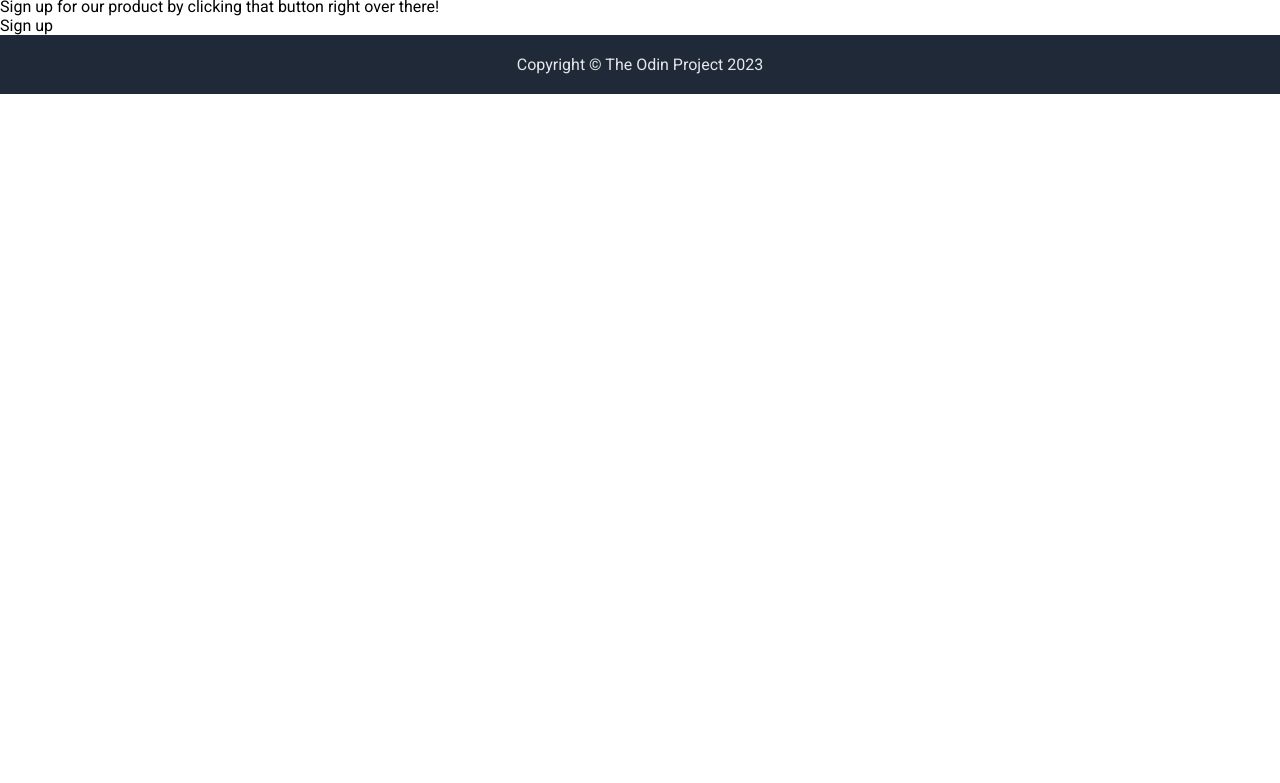
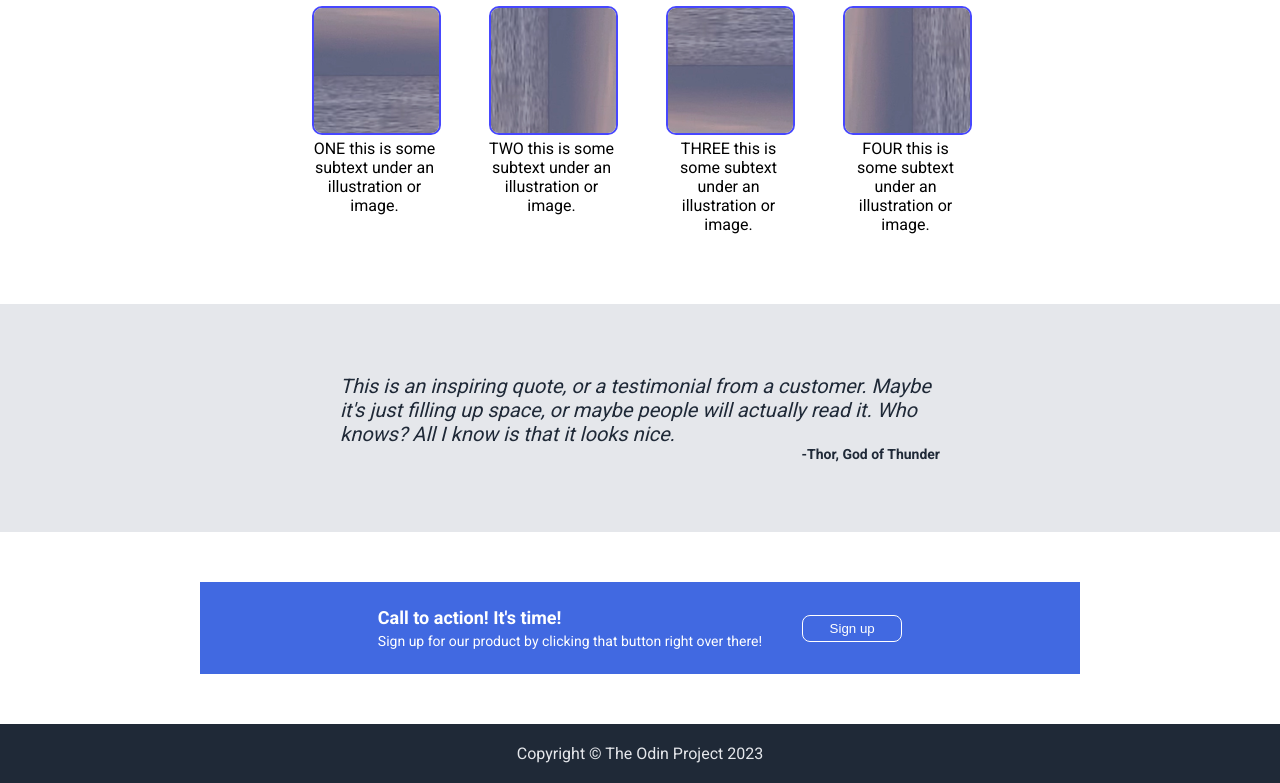
Before and after one commit to alternapop/odin, a plain HTML site: page odin-foundation-landing-page/index.html in a window 1280 px wide. Shown: the part 574-1357 px from the top of the page. Before the commit the page ends 800 px from the top, so only its background shows below. Drawn offline with Linux system fonts and the light colour scheme.

Commit message:
Complete Odin Founation Landing Page Projedct

```diff
--- a/odin-foundation-landing-page/css/style.css
+++ b/odin-foundation-landing-page/css/style.css
@@ -15,6 +15,8 @@ a {
 ul {
     list-style-type: none;
 }
+
+/* nav and hero sections */
 
 .header{
     display: flex;
@@ -40,21 +42,20 @@ padding-right: 150px;
 
 
 .hero{
-    height:300px;
-
+    /* height:300px; */
     display: flex;
     justify-content: center;
-
     background: #1F2937;
     color: #E5E7EB;
 }
 
 .hero-left, .hero-right {
-    width: 400px;
-    height:250px;
+    width: 350px;
+    /* height:250px; */
     display: flex;
     align-items:center;
-    margin:10px;
+    /* margin:10px; */
+    padding:20px 20px 80px 20px;
 
 }
 
@@ -76,7 +77,7 @@ padding-right: 150px;
 }
 
 .hero-image{
-    width:400px;
+    width:350px;
     height:auto;
 }
 
@@ -89,22 +90,114 @@ button.signup {
   }
 
 
+
+/* information section */
+
+.information {
+    display: flex;
+    flex-direction: column;
+    align-items:center;
+    padding:50px;
+  }
+
 .information-items {
-
     display: flex;
     justify-content: center;
     gap: 52px;
     text-align: center;
+    padding-top: 20px;
+    padding-bottom: 20px;
+  }
 
+  .info-header{
+    font-size:36px;
+    weight: extra-bold;
+    color: #1F2937;
+    justify-content: center;
+    padding-bottom:25px;
   }
 
   .items{
-
-    max-width: 200px;
-
-    /* border:1px solid black; */
+    width: 125px;
   }
 
+  .items > img {
+    width:  125px;
+    height: 125px;
+    border: 2px solid rgb(71, 71, 255);
+    border-radius: 10px;
+  }
+
+
+/* quote section */
+
+  .quotes{
+    background-color: #E5E7EB;
+
+    display:flex;
+    flex-direction: column;
+    align-items:center;
+    justify-content:center;
+
+    padding-top: 20px;
+    padding-bottom: 20px;
+  }
+
+  .quote-text{
+    width: 600px;
+    font-size:20px;
+    font-weight: 300;
+    font-style: italic;
+    color: #1F2937;
+    padding-top:50px;
+  }
+
+  .quote-author{
+    width: 600px;
+    font-size:14px;
+    font-weight:700;
+    color: #1F2937;
+    text-align: right;
+    padding-bottom:50px;
+  }
+
+
+
+.action{
+    display:flex;
+    justify-content:center;
+    min-width: 300px;
+
+    background:royalblue;
+    margin: 50px 200px;
+    padding: 25px 0px;
+
+    color:#ffffff;
+    font-size:14px;
+    font-weight:500;
+}
+
+.action-left, .action-right{
+    margin-left: 20px;
+    margin-right: 20px;
+    align-self: center;
+}
+
+
+.action-bold{
+    font-size:18px;
+    font-weight:700;
+    padding-bottom:5px;
+}
+
+button.action-signup {
+    padding:5px 20px;
+    border: 1px solid #fff;
+    background:royalblue;
+    border-radius: 8px;
+    width:100px;
+    color:#fff;
+  }
 
   .footer{
     background: #1F2937;
--- a/odin-foundation-landing-page/index.html
+++ b/odin-foundation-landing-page/index.html
@@ -31,25 +31,24 @@
         </div>
     </div>
 
-
     <div class="information">
-        <div>Some random information.</div>
+        <div class="info-header">Some random information.</div>
 
         <div class="information-items">
             <div class="items">
-              <img src="./images/one.png" alt="one">
+              <img src="./images/1.png" alt="one">
               <div class="text">ONE this is some subtext under an illustration or image.</div>
             </div>
             <div class="items">
-              <img src="./images/two.png" alt="two">
+              <img src="./images/2.png" alt="two">
               <div class="text">TWO this is some subtext under an illustration or image.</div>
             </div>
             <div class="items">
-              <img src="./images/three.png" alt="three">
+              <img src="./images/3.png" alt="three">
               <div class="text">THREE this is some subtext under an illustration or image.</div>
             </div>
             <div class="items">
-              <img src="./images/four.png" alt="four">
+              <img src="./images/4.png" alt="four">
               <div class="text">FOUR this is some subtext under an illustration or image.</div>
             </div>
           </div>
@@ -61,13 +60,20 @@
         <div class="quote-author">-Thor, God of Thunder</div>
     </div>
 
-    <div class="call-to-action">
-        <div>
-            <div>Call to action! It's time!</div>
+
+
+    <div class="action">
+        <div class="action-left">
+            <div class="action-bold">Call to action! It's time!</div>
             <div>Sign up for our product by clicking that button right over there!</div>
-            <div>Sign up</div>
+        </div>
+        <div class="action-right">
+            <button class="action-signup">Sign up</button>
         </div>
     </div>
+
+
+
 
     <div class="footer">
         <div>Copyright &copy; The Odin Project 2023</div>
```
Also changed, not shown: odin-foundation-landing-page/images/1.png (added), odin-foundation-landing-page/images/2.png (added), odin-foundation-landing-page/images/3.png (added), odin-foundation-landing-page/images/4.png (added).
